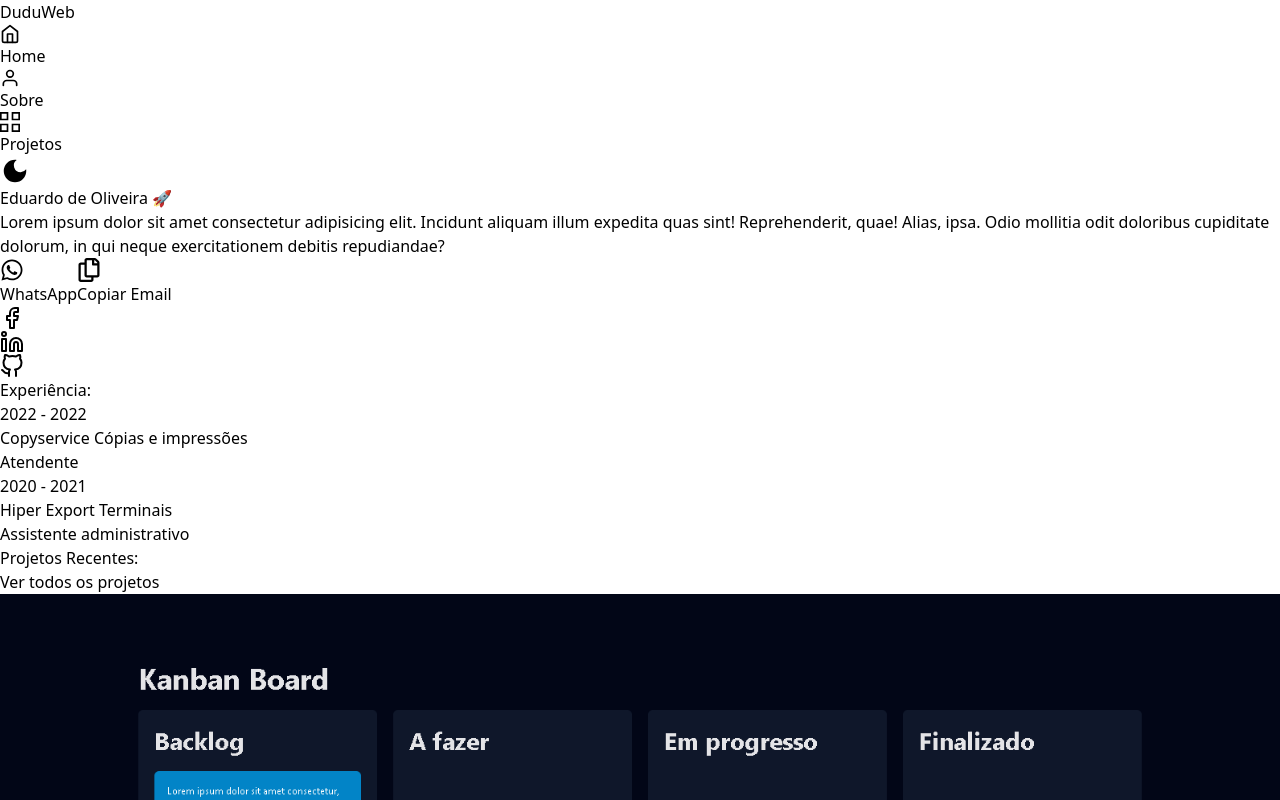
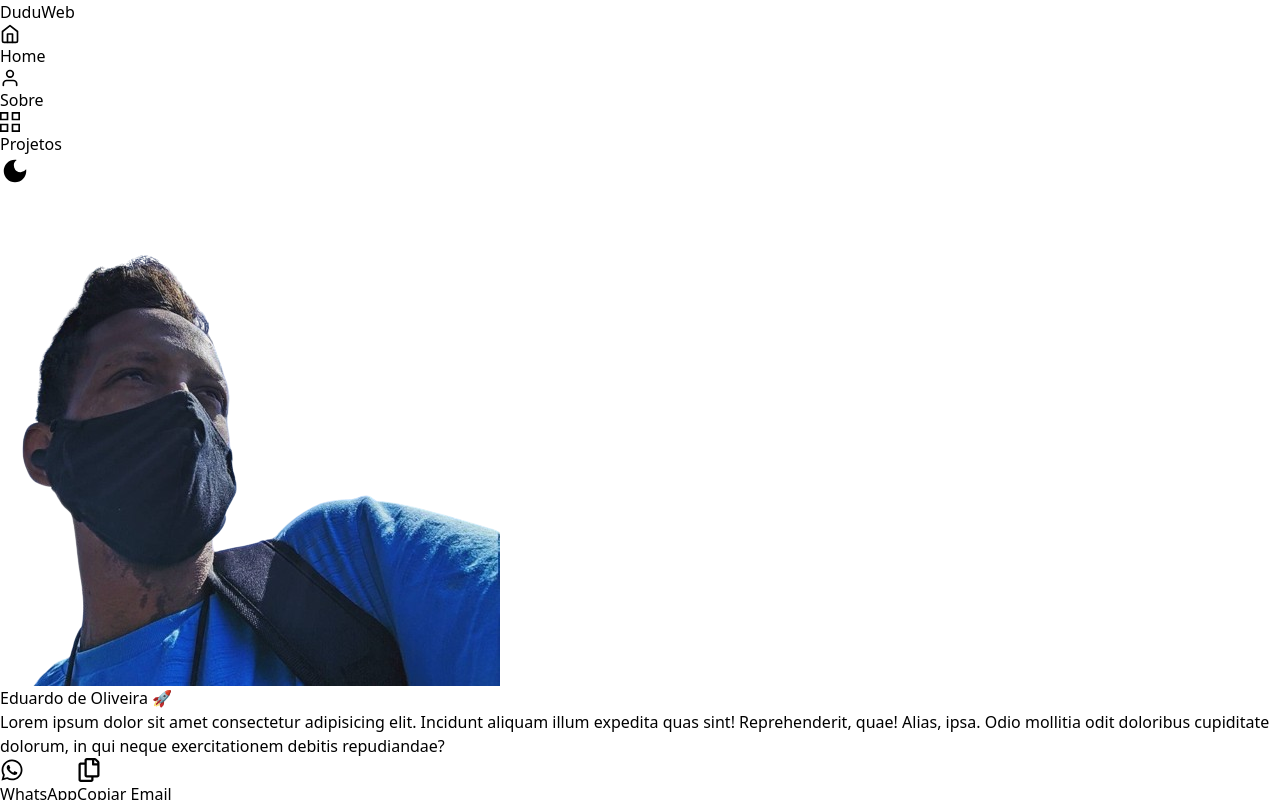
Before and after one commit to Eduardo-DevJs/portifolio, a React (Vite) app: page / in a window 1280 px wide. Shown: the top 800 px of the page. Built offline with nearby package versions, Linux system fonts and the light colour scheme.

Commit message:
Style - Foto de perfil / Layout

```diff
--- a/src/components/CardProfile/index.tsx
+++ b/src/components/CardProfile/index.tsx
@@ -1,6 +1,7 @@
 import { FaRegCopy, FaWhatsapp } from "react-icons/fa";
 import { FiFacebook, FiGithub, FiLinkedin } from "react-icons/fi";
 import { useTheme } from "../../Contexts/ThemeContext";
+import PhotoProfile from "../../assets/profile-removebg-preview.png";
 
 export default function CardProfile() {
   const { theme } = useTheme();
@@ -22,8 +23,14 @@ export default function CardProfile() {
         <div
           className={`${
             theme === "light" ? "bg-zinc-200 " : "bg-slate-800"
-          } w-full h-[260px] rounded`}
-        ></div>
+          } w-full h-[250px] rounded`}
+        >
+          <img
+            src={PhotoProfile}
+            className="h-[250px] w-full object-cover"
+            alt=""
+          />
+        </div>
         <h1 className="font-bold text-2xl text-slate-500">
           Eduardo de Oliveira 🚀
         </h1>
@@ -36,7 +43,12 @@ export default function CardProfile() {
         <div className="flex items-center gap-2">
           <button className="p-4 flex items-center gap-4 bg-green-600 rounded font-bold text-white">
             <FaWhatsapp size={24} />
-            <span>WhatsApp</span>
+            <a
+              target="_blank"
+              href="https://api.whatsapp.com/send?phone=27988810106&text=Olá, estou interessado em seus serviços."
+            >
+              WhatsApp
+            </a>
           </button>
           <button
             onClick={handleCopyEmail}
--- a/src/components/Layout/index.tsx
+++ b/src/components/Layout/index.tsx
@@ -1,11 +1,17 @@
 import { Outlet } from "react-router-dom";
 import Header from "../Header";
+import { useTheme } from "../../Contexts/ThemeContext";
 
 export default function Layout() {
+  const { theme } = useTheme();
   return (
-    <>
+    <div
+      className={`${
+        theme === "light" ? "bg-zinc-200" : "bg-slate-800"
+      } h-screen`}
+    >
       <Header />
       <Outlet />
-    </>
+    </div>
   );
 }
```
Also changed, not shown: src/assets/profile-removebg-preview.png (added).
